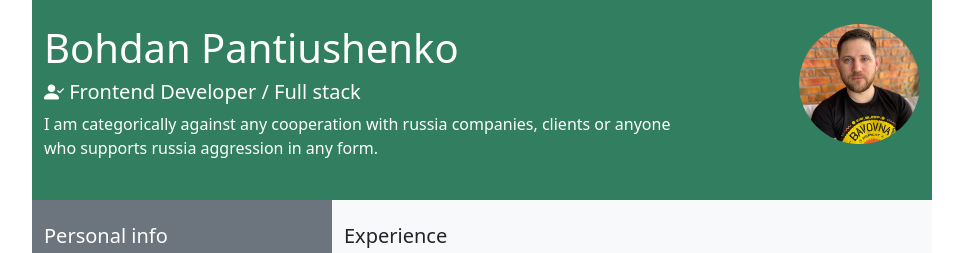
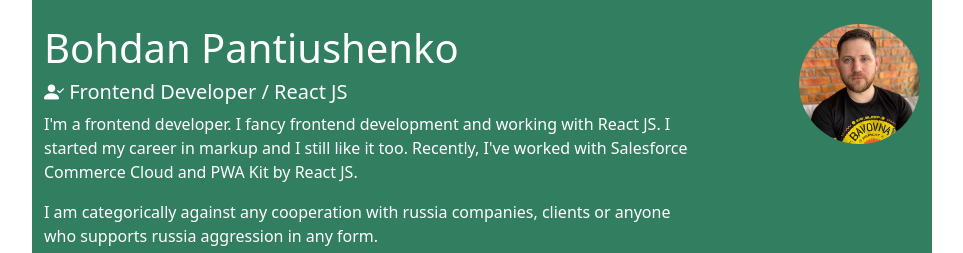
Before and after one commit to bodich84/bohdan-pantiushenko-cv, a plain HTML site: page index.html in a window 1280 px wide. Shown: the top 253 px of the page, without its empty margins (158-1121 px from the left). Drawn offline with nearby package versions, Linux system fonts and the light colour scheme.

Commit message:
CV 2.0.0

```diff
--- a/index.html
+++ b/index.html
@@ -18,13 +18,13 @@
     <div class="row py-4" style="background-color: #327e61;">
       <div class="col-9 text-white">
         <h1>Bohdan Pantiushenko</h1>
-        <h5><i class="bi bi-person-check-fill"></i>&nbsp;Frontend Developer / Full stack</h5>
+        <h5><i class="bi bi-person-check-fill"></i>&nbsp;Frontend Developer / React JS</h5>
 
-        <!-- <p class="mb-3">
+        <p class="mb-3">
           I'm a frontend developer. I fancy frontend development and working with React JS. I started my career in
           markup and I still like it too. Recently, I've worked with Salesforce Commerce Cloud and PWA Kit by React
           JS.
-        </p> -->
+        </p>
 
         <p>
           I am categorically against any cooperation with russia companies, clients or anyone who supports russia
```
